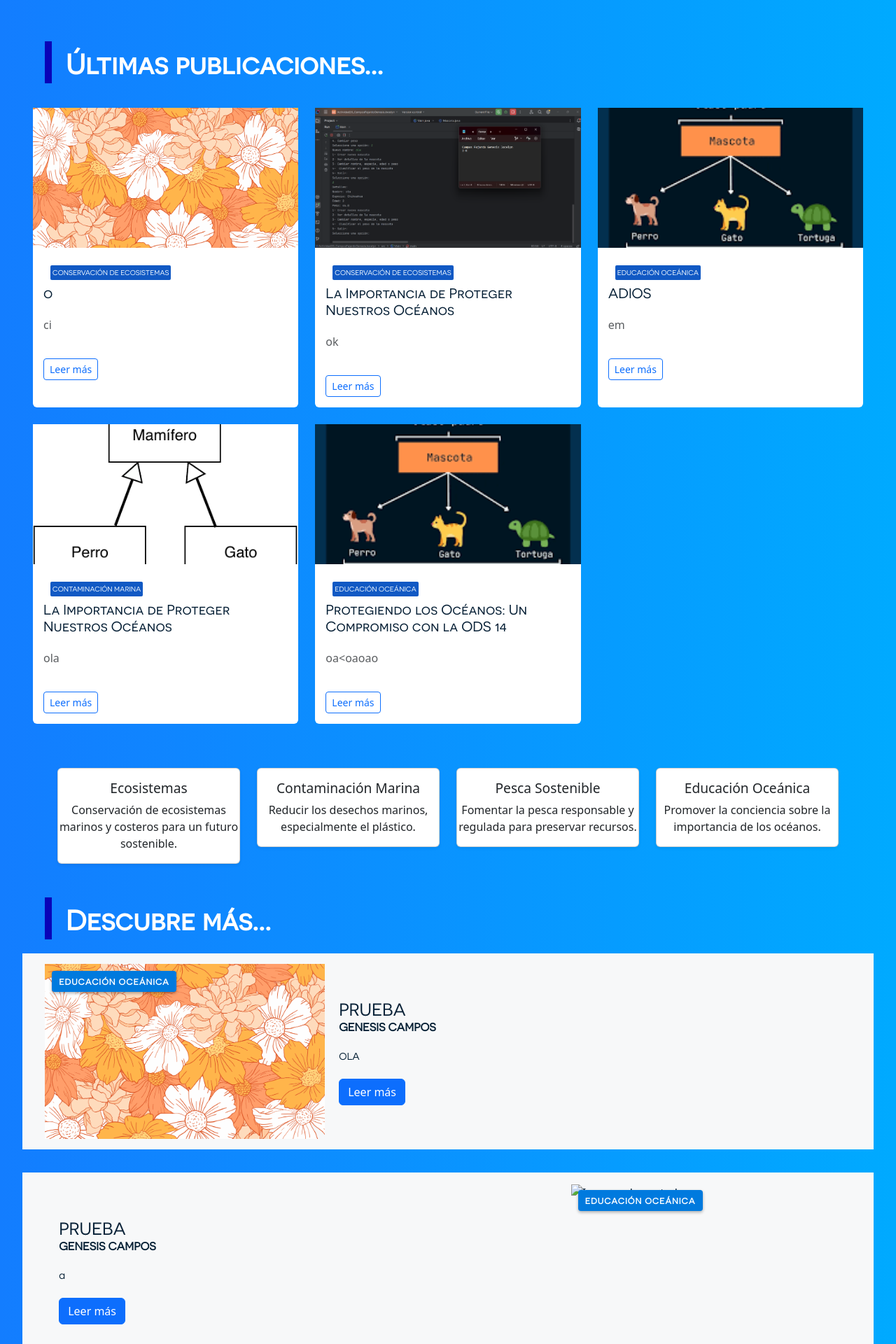
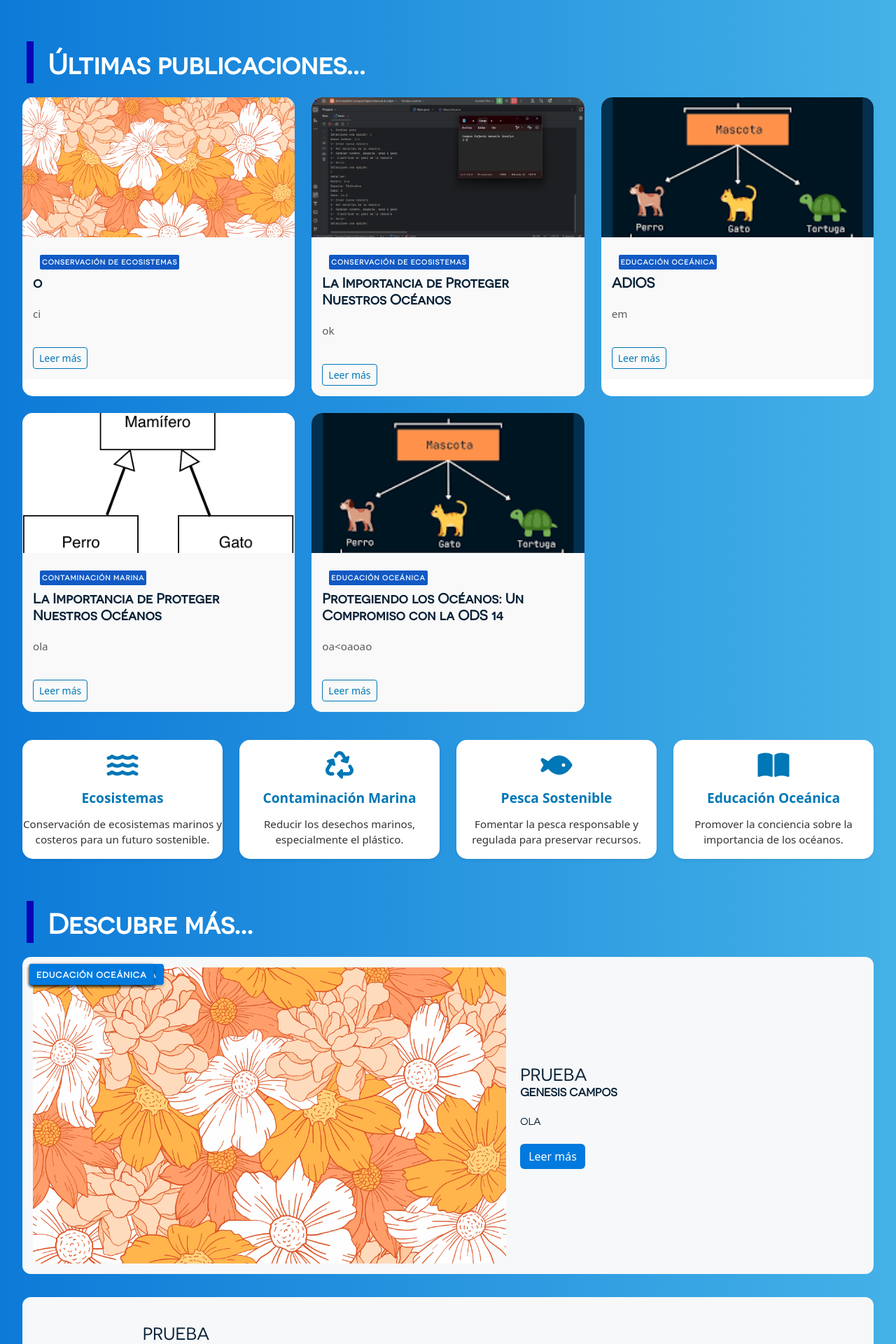
Before and after one commit to GenesisCampos100/Blog_ODS14, a PHP site: page /blog.php in a window 1280 px wide. Shown: the part 516-2436 px from the top of the page at 70% size. Run offline with PHP 8.4, Linux system fonts and the light colour scheme; data comes from the database, SQL or seed files in the repository; some libraries are stand-ins or nearby versions.

Commit message:
diseño blogphp

```diff
--- a/blog.php
+++ b/blog.php
@@ -63,6 +63,9 @@
   <link href="css/Blogs.css" rel="stylesheet" />
   <link href="css/cartas.css" rel="stylesheet" />
   <link href="https://cdn.jsdelivr.net/npm/bootstrap-icons@1.10.5/font/bootstrap-icons.css" rel="stylesheet">
+
+
+  <link rel="stylesheet" href="https://cdnjs.cloudflare.com/ajax/libs/font-awesome/6.5.0/css/all.min.css">
 
 
   <!-- jQuery -->
@@ -200,7 +203,7 @@
       <img src="img/11.jpg" class="d-block w-100" alt="Coral">
       <div class="carousel-caption d-block bg-dark bg-opacity-50 rounded">
         <h5>Protección de los ecosistemas marinos</h5>
-        <p>ODS 14 busca conservar y utilizar sosteniblemente los océanos, mares y recursos marinos.</p>
+        <p> La ODS 14 busca conservar y utilizar sosteniblemente los océanos, mares y recursos marinos.</p>
       </div>
     </div>
 
@@ -251,11 +254,11 @@
 </div>
 
 <!-- Publicaciones recientes -->
-<div class="publicacionescaja" style="padding:15px; margin-top:20px">
+<div class="publicacionescaja" style="margin-top:20px">
   <div class="row row-cols-1 row-cols-md-2 row-cols-lg-3 g-4">
     <?php foreach ($primerasCinco as $post): ?>
       <div class="publicacion_car">
-        <div class="card h-100 border-0">
+        <div class="card h-100">
           <img src="<?= htmlspecialchars($post->imagen_portada) ?>" class="imagen_tarjeta" alt="Imagen de portada">
           <div class="contenido_tarjeta">
             <div class="categoria_tarjeta"><?= htmlspecialchars($post->categoria_nombre) ?></div>
@@ -271,11 +274,12 @@
 
 
 
-<section class="container my-5">
+<section class="tarjetascat">
   <div class="row text-center">
     <div class="col-md-3">
       <div class="card shadow-sm">
         <div class="card-body">
+          <i class="fas fa-water iconotarjeta"></i>
           <h5 class="card-title">Ecosistemas</h5>
           <p class="card-text">Conservación de ecosistemas marinos y costeros para un futuro sostenible.</p>
         </div>
@@ -284,6 +288,7 @@
     <div class="col-md-3">
       <div class="card shadow-sm">
         <div class="card-body">
+          <i class="fas fa-recycle iconotarjeta"></i>
           <h5 class="card-title">Contaminación Marina</h5>
           <p class="card-text">Reducir los desechos marinos, especialmente el plástico.</p>
         </div>
@@ -292,6 +297,7 @@
     <div class="col-md-3">
       <div class="card shadow-sm">
         <div class="card-body">
+          <i class="fas fa-fish iconotarjeta"></i>
           <h5 class="card-title">Pesca Sostenible</h5>
           <p class="card-text">Fomentar la pesca responsable y regulada para preservar recursos.</p>
         </div>
@@ -300,6 +306,7 @@
     <div class="col-md-3">
       <div class="card shadow-sm">
         <div class="card-body">
+          <i class="fas fa-book-open iconotarjeta"></i>
           <h5 class="card-title">Educación Oceánica</h5>
           <p class="card-text">Promover la conciencia sobre la importancia de los océanos.</p>
         </div>
--- a/css/Blogs.css
+++ b/css/Blogs.css
@@ -29,7 +29,7 @@
   text-align: center;
   z-index: 10;
   width: 90%;
-  max-width: 700px;
+  max-width: 900px;
 }
 
 .carousel-caption h5 {
@@ -39,8 +39,9 @@
 }
 
 .carousel-caption p {
-  font-size: 1.1rem;
   color: #e0f7fa;
+  font-family: 'Questrial';
+  font-size: 25px;
 }
 
 /* Flechas y puntos del carrusel */
@@ -54,6 +55,8 @@
 .carousel-indicators [data-bs-target] {
   background-color: #00bcd4;
 }
+
+
 
 /* Responsivo */
 @media (max-width: 768px) {
@@ -85,11 +88,11 @@
     flex-direction: column;
     align-items: center;
     color: #051f34;
-    padding-bottom: 120px;
 }
 
-.publicacion{
-      background-color: #f7f8f9;
+/* Animación general para cada publicación */
+.publicacion {
+  background-color: #f7f8f9;
     width: 100%;
     height: fit-content;
     /*background-color: rgb(4, 69, 125);*/
@@ -97,21 +100,64 @@
     align-items: center;
     justify-content: center;
     padding: 15px;
+  transition: transform 0.3s ease, box-shadow 0.3s ease;
+  border-radius: 12px;
 }
 
-.coverimg
-{
-    position: relative;
-    width: 400px;
-    height: 250px;
+/* Efecto al pasar el cursor por encima */
+.publicacion:hover {
+  transform: translateY(-6px);
+  box-shadow: 0 8px 20px rgba(0, 0, 0, 0.15);
+  background-color: #ffffff;
 }
 
-.coverimg img{
-    width: 100%;
-    height: 100%;
-    object-fit: cover;
-    object-position: center;
+/* Imagen con zoom al hacer hover */
+.coverimg img {
+  width: 100%;
+  height: 100%;
+  object-fit: cover;
+  object-position: center;
+  transition: transform 0.4s ease-in-out;
+  border-radius: 8px;
 }
+
+.coverimg:hover img {
+  transform: scale(1.05);
+}
+
+/* Categoria con transición de color al hacer hover */
+.categoriap {
+  position: absolute;
+  top: 10px;
+  left: 10px;
+  background-color: #007ade;
+  color: #ffffff;
+  padding: 6px 10px;
+  border-radius: 4px;
+  font-size: 12px;
+  font-family: 'Novecentos';
+  font-weight: bold;
+  text-transform: uppercase;
+  letter-spacing: 1px;
+  box-shadow: 0 2px 4px rgba(0, 0, 0, 0.3);
+  transition: background-color 0.3s ease;
+}
+
+.coverimg:hover .categoriap {
+  background-color: #005a9e;
+}
+
+/* Botón personalizado al pasar el cursor */
+.texto .btn-primary {
+  background-color: #007ade;
+  border: none;
+  transition: background-color 0.3s ease;
+}
+
+.texto .btn-primary:hover {
+  background-color: #005a9e;
+}
+
 
 .texto{
     margin: 20px;
@@ -130,21 +176,6 @@
   color: #072036;
 }
 
-.categoriap {
-    position: absolute;
-    top: 10px; /* distancia desde la parte inferior */
-    left: 10px;/* distancia desde la izquierda */
-    background-color: #007ade;
-    color: #ffffff;
-    padding: 6px 10px;
-    border-radius: 4px;
-    font-size: 12px;
-    font-family: 'Novecentos';
-    font-weight: bold;
-    text-transform: uppercase;
-    letter-spacing: 1px;
-    box-shadow: 0 2px 4px rgba(0, 0, 0, 0.3);
-  }
 
 .autorp
 {
@@ -198,7 +229,7 @@
 
 .titulopubli {
   position: relative;
-  width: 90%;
+  width: 94%;
   height: 60px;
   margin: 20px auto;
   overflow: hidden;
@@ -237,3 +268,124 @@
     font-size: 1.8rem;
   }
 }
+
+.tarjetascat {
+  position: relative;
+  padding: 40px 0;
+  width: 95%;
+  left: 50%;
+    transform: translateX(-50%);
+}
+
+.tarjetascat .card {
+  background-color: #ffffff;
+  border-radius: 15px;
+  border: none;
+  transition: transform 0.3s ease, box-shadow 0.3s ease;
+  height: 100%;
+}
+
+.tarjetascat .card:hover {
+  transform: translateY(-10px);
+  box-shadow: 0 10px 20px rgba(0, 123, 255, 0.2);
+}
+
+.tarjetascat .card-title {
+  color: #0077b6;
+  font-weight: bold;
+  font-size: 1.2rem;
+  margin-bottom: 15px;
+}
+
+.tarjetascat .card-text {
+  color: #333;
+  font-size: 0.95rem;
+}
+
+@media (max-width: 768px) {
+  .tarjetascat .col-md-3 {
+    margin-bottom: 20px;
+  }
+}
+
+
+.publicacion_car {
+  transition: transform 0.3s ease, box-shadow 0.3s ease;
+}
+
+.publicacion_car .card {
+  border: none;
+  overflow: hidden;
+  border-radius: 15px;
+  transition: transform 0.3s ease, box-shadow 0.3s ease;
+}
+
+.publicacion_car:hover {
+  transform: translateY(-8px);
+}
+
+.publicacion_car:hover .card {
+  box-shadow: 0 8px 20px rgba(0, 0, 0, 0.3);
+}
+
+.imagen_tarjeta {
+  width: 100%;
+  height: 200px;
+  object-fit: cover;
+  transition: transform 0.4s ease;
+}
+
+.publicacion_car:hover .imagen_tarjeta {
+  transform: scale(1.05);
+}
+
+.contenido_tarjeta {
+  padding: 1rem;
+  background-color: #f9f9f9;
+}
+
+.categoria_tarjeta {
+  font-size: 0.85rem;
+  font-weight: bold;
+  color: #0077b6;
+  margin-bottom: 0.5rem;
+  text-transform: uppercase;
+  letter-spacing: 1px;
+}
+
+.titulo_tarjeta {
+  font-size: 1.25rem;
+  font-weight: 600;
+  color: #072036;
+  margin-bottom: 0.5rem;
+}
+
+.card-text {
+  font-size: 0.95rem;
+  color: #555;
+  margin-bottom: 1rem;
+}
+
+.btn-outline-primary {
+  border-color: #0077b6;
+  color: #0077b6;
+  transition: all 0.3s ease;
+}
+
+.btn-outline-primary:hover {
+  background-color: #0077b6;
+  color: white;
+}
+
+
+.iconotarjeta {
+  font-size: 2.5rem;
+  color: #0077b6;
+  margin-bottom: 15px;
+  transition: color 0.3s ease, transform 0.3s ease;
+}
+
+.card:hover .iconotarjeta {
+  color: #00bcd4;
+  transform: scale(1.2);
+}
--- a/css/general.css
+++ b/css/general.css
@@ -39,7 +39,8 @@
 }
 
 body {
-    background: linear-gradient(90deg, #137dff, #00aaff) ;
+    background: linear-gradient(90deg, #0d7ad8, #44b1e7) ;
+    /*background-color: #44a5e7;*/
     background-size: cover;
     background-repeat: no-repeat;
 
```
